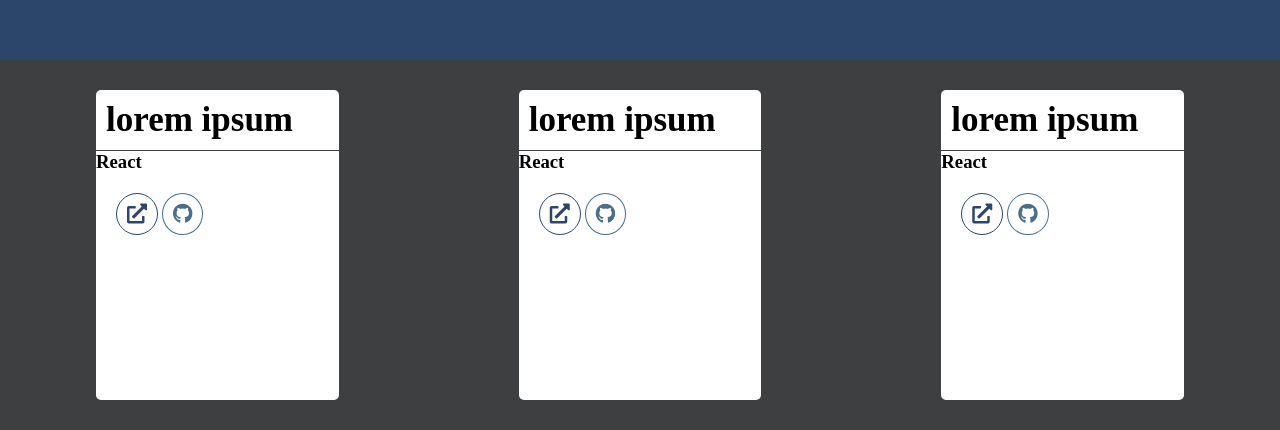
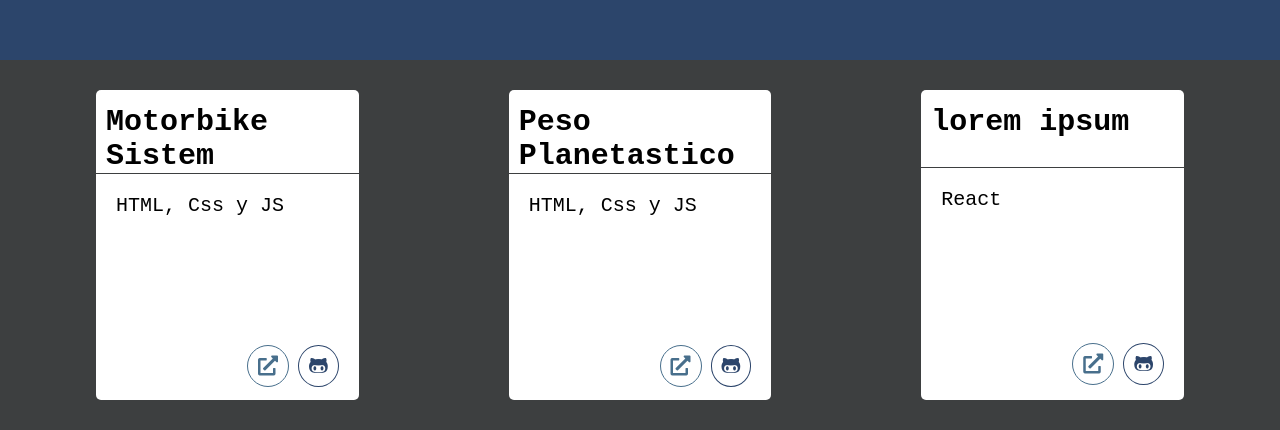
Before and after one commit to multiple-forked-repos/Portfolio, a plain HTML site: page index.html in a window 1280 px wide. Shown: the part 910-1340 px from the top of the page. Drawn offline with Linux system fonts and the light colour scheme; a web font is replaced by a local one.

Commit message:
links proyectos

```diff
--- a/Css/style.css
+++ b/Css/style.css
@@ -70,24 +70,35 @@
     padding: 30px 0;
     display: grid;
     grid-template-columns: 1fr 1fr 1fr;
-    gap: 180px;
+    gap: 150px;
 }
 
 .proyectos__card {
+    display: grid;
+    grid-template-rows: 1fr 2fr 1fr;
     height: 310px;
     border-radius: 5px;
     background: #fff;
 }
 
 .card__title--project {
-    font-size: 35px;
-    padding:10px;
+    font-size: 30px;
+    padding: 15px 0 0 10px;
     border-bottom: 1px solid var(--color-oscuro);
+    font-family: 'PT Mono', monospace;
+}
+
+.card__technology {
+    font-size: 20px;
+    padding: 20px 0 0 20px;
+    font-family: 'PT Mono', monospace;
+    font-weight: 300;
 }
 
 .card__cta {
-    padding: 20px;
     width: 100%;
+    text-align: end;
+    margin-top: 20px;
 }
 
 .card__btn {
@@ -95,16 +106,18 @@
     border-radius: 50%;
     padding: 10px;
     cursor: pointer;
+    margin-right: 5px;
 }
 
 .btn__visitar {
-    color: var(--azul-secundario);
-    border:1px solid var(--azul-secundario);
+    color: var(--principal-color);
+    border:1px solid var(--principal-color);
 }
 
 .btn__github {
-    color: var(--principal-color);
-    border:1px solid var(--principal-color)
+    color: var(--azul-secundario);
+    border:1px solid var(--azul-secundario);
+    margin-right: 20px;
 }
 
 .redes__container {
--- a/index.html
+++ b/index.html
@@ -6,10 +6,13 @@
     <meta name="viewport" content="width=device-width, initial-scale=1.0">
     <link rel="shortcut icon" href="Assets/Logos/Sendero_Tecnologico-negro.png" type="image/x-icon">
     <title>Matias Blanc</title>
+    <!-- font awesome -->
+    <link rel="stylesheet" href="https://use.fontawesome.com/releases/v5.8.1/css/all.css">
     <!-- Vincular Css -->
     <link rel="stylesheet" href="Css/style.css">
     <!-- Fonts Family -->
-    <link rel="stylesheet" href="https://use.fontawesome.com/releases/v5.8.1/css/all.css">
+    <link rel="preconnect" href="https://fonts.gstatic.com">
+        <link href="https://fonts.googleapis.com/css2?family=PT+Mono&display=swap" rel="stylesheet">
 </head>
 <body>
     <section class="navbar-header">
@@ -30,11 +33,19 @@
     <section class="proyectos">
     <div class="proyectos--width">
         <div class="proyectos__card">
-            <h2 class="card__title--project">lorem ipsum</h2>
-            <h3 class="card__technology">React</h3>
+            <h2 class="card__title--project">Motorbike Sistem</h2>
+            <h3 class="card__technology">HTML, Css y JS</h3>
             <div class="card__cta">
-                <a class="card__btn btn__visitar fas fa-external-link-alt"></a>
-                <a class="card__btn btn__github fab fa-github"></a>
+                <a href="https://matiasblanc.github.io/motorbike-sistem/"><li class="card__btn btn__visitar fas fa-external-link-alt"></li></a>
+                <a href="https://github.com/MatiasBlanc/motorbike-sistem"><li class="card__btn btn__github fab fa-github-alt"></li></a>
+            </div>
+        </div>
+        <div class="proyectos__card">
+            <h2 class="card__title--project">Peso Planetastico</h2>
+            <h3 class="card__technology">HTML, Css y JS</h3>
+            <div class="card__cta">
+                <a href="https://matiasblanc.github.io/Peso-Planetastico/"><li class="card__btn btn__visitar fas fa-external-link-alt"></li></a>
+                <a href="https://github.com/MatiasBlanc/Peso-Planetastico"><li class="card__btn btn__github fab fa-github-alt"></li></a>
             </div>
         </div>
         <div class="proyectos__card">
@@ -42,15 +53,7 @@
             <h3 class="card__technology">React</h3>
             <div class="card__cta">
                 <li class="card__btn btn__visitar fas fa-external-link-alt"></li>
-                <li class="card__btn btn__github fab fa-github"></li>
-            </div>
-        </div>
-        <div class="proyectos__card">
-            <h2 class="card__title--project">lorem ipsum</h2>
-            <h3 class="card__technology">React</h3>
-            <div class="card__cta">
-                <li class="card__btn btn__visitar fas fa-external-link-alt"></li>
-                <li class="card__btn btn__github fab fa-github"></li>
+                <li class="card__btn btn__github fab fa-github-alt"></li>
             </div>
         </div>
     </section>
```
